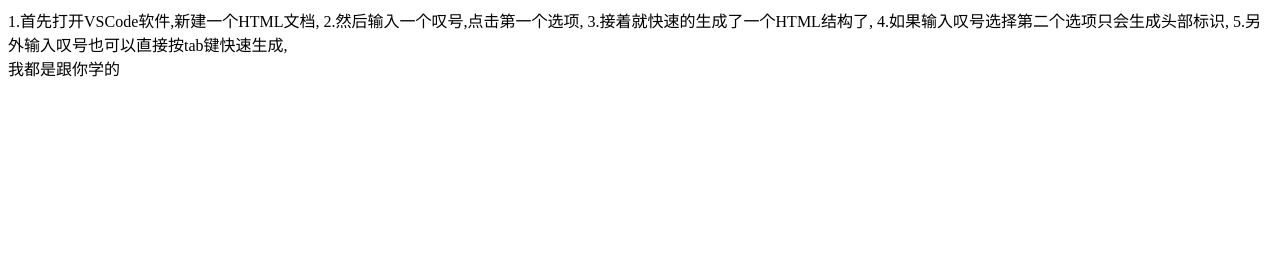
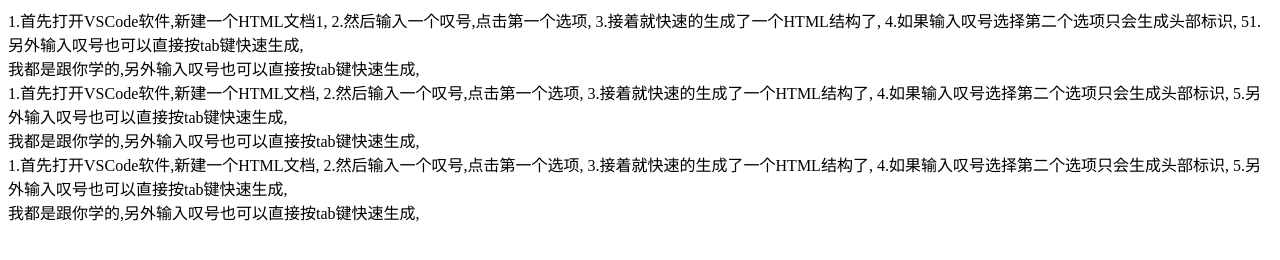
Before and after one commit to crazymoon-n/gitskills, a plain HTML site: page index.html in a window 1280 px wide. Drawn offline with Linux system fonts and the light colour scheme.

Commit message:
picture js

```diff
--- a/index.html
+++ b/index.html
@@ -8,6 +8,16 @@
 <body>
     <div class="box">
         <div class="inner">
+            1.首先打开VSCode软件,新建一个HTML文档1,
+            2.然后输入一个叹号,点击第一个选项,
+            3.接着就快速的生成了一个HTML结构了,
+            4.如果输入叹号选择第二个选项只会生成头部标识,
+            51.另外输入叹号也可以直接按tab键快速生成,
+        </div>
+        <div class="next">
+            我都是跟你学的,另外输入叹号也可以直接按tab键快速生成,
+        </div>
+        <div class="inner">
             1.首先打开VSCode软件,新建一个HTML文档,
             2.然后输入一个叹号,点击第一个选项,
             3.接着就快速的生成了一个HTML结构了,
@@ -15,7 +25,17 @@
             5.另外输入叹号也可以直接按tab键快速生成,
         </div>
         <div class="next">
-            我都是跟你学的
+            我都是跟你学的,另外输入叹号也可以直接按tab键快速生成,
+        </div>
+        <div class="inner">
+            1.首先打开VSCode软件,新建一个HTML文档,
+            2.然后输入一个叹号,点击第一个选项,
+            3.接着就快速的生成了一个HTML结构了,
+            4.如果输入叹号选择第二个选项只会生成头部标识,
+            5.另外输入叹号也可以直接按tab键快速生成,
+        </div>
+        <div class="next">
+            我都是跟你学的,另外输入叹号也可以直接按tab键快速生成,
         </div>
     </div>
 </body>
```
Also changed, not shown: common.js (+7 -0 lines).
